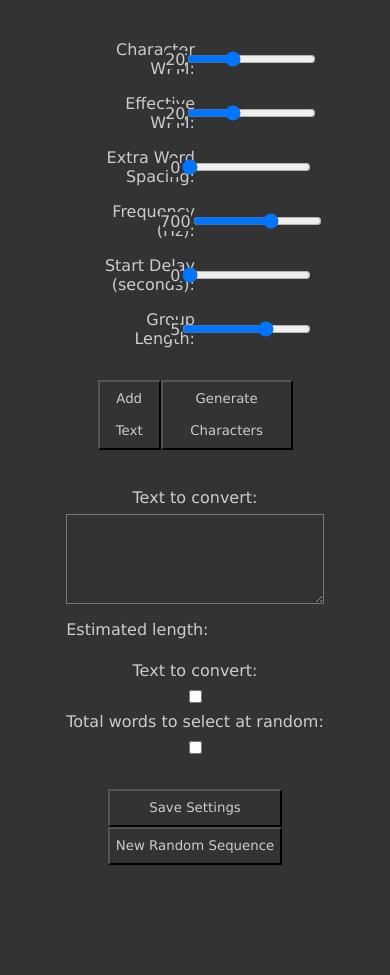
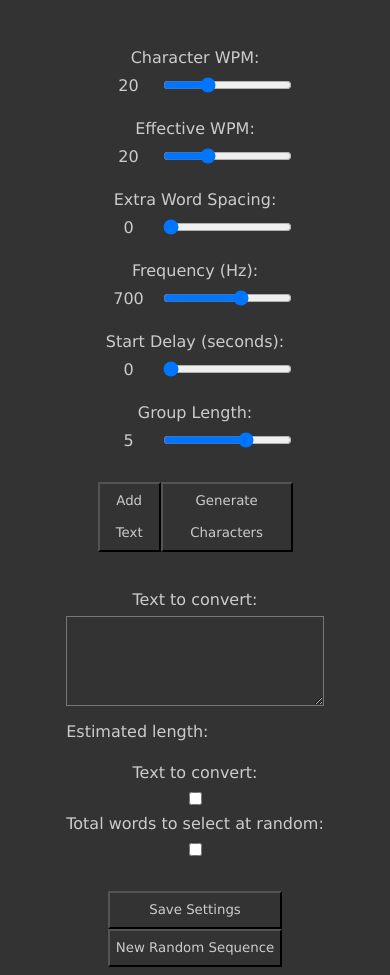
Before and after one commit to aalvinlin/morse-trainer, a plain HTML site: page index.html in a window 390 px wide. Before the commit the page ends 873 px from the top, so only its background shows below. Drawn offline with Linux system fonts and the light colour scheme.

Commit message:
display label above input and output for smaller screens

```diff
--- a/index.css
+++ b/index.css
@@ -29,12 +29,14 @@
 .input-row output {
     display: inline-block;
     text-align: center;
-    width: 3rem;
+    min-width: 2rem;
+    margin: 0 1rem;
 }
 
 .input-row label {
     text-align: right;
     width: 30%;
+    margin: 0.5rem 0;
 }
 
 .output-display {
@@ -43,6 +45,21 @@
     display: flex;
     justify-content: center;
     align-items: center;
+}
+
+@media (max-width: 1024px) {
+    .input-row {
+        flex-wrap: wrap;
+    }
+
+    .input-row label,
+    .input-type-selection {
+        width: 100%;
+    }
+
+    .input-row label {
+        text-align: center;
+    }
 }
 
 /* div containing the two buttons to toggle input type */
```
